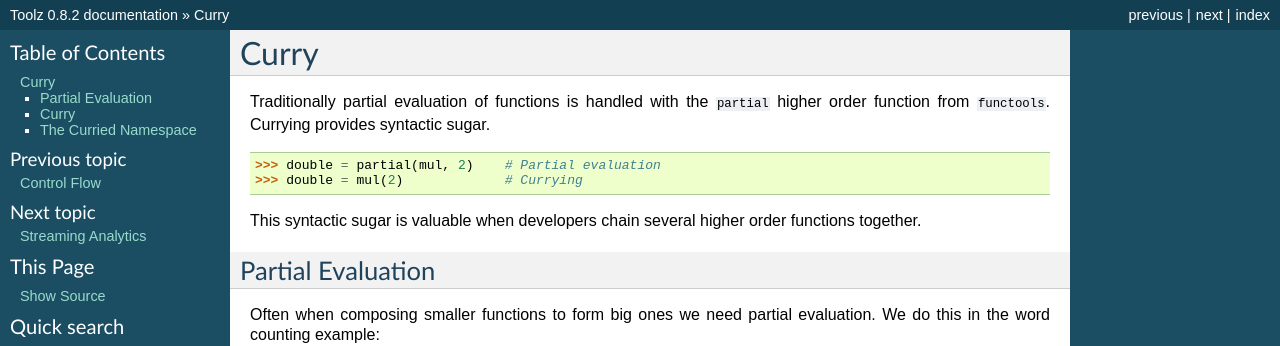
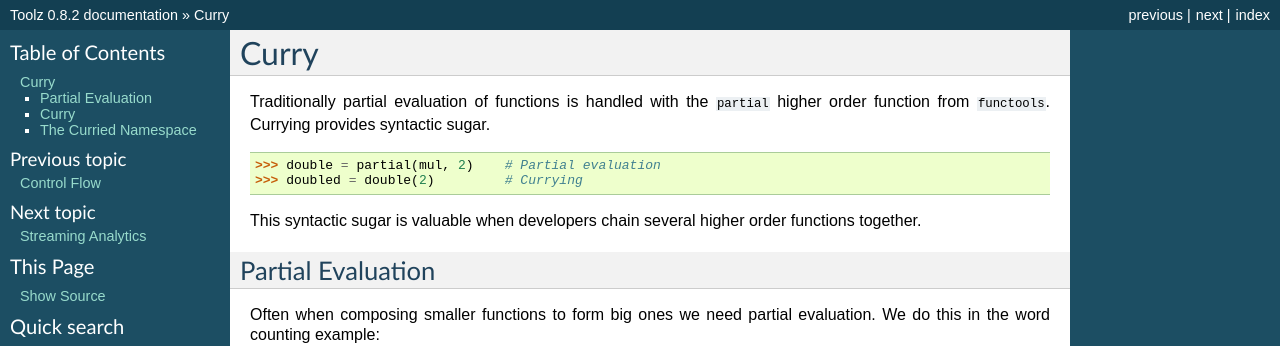
Before and after one commit to pytoolz/toolz, a Sphinx documentation site: the page built from doc/source/curry.rst, in a window 1280 px wide. Shown: the top 346 px of the page. Built offline with Sphinx 7.4.7, drawn with Linux system fonts in a browser that asks for light colours; the version number is read from the project's files by our own code.

Commit message:
Update curry.rst
Fix typo

```diff
--- a/doc/source/curry.rst
+++ b/doc/source/curry.rst
@@ -8,7 +8,7 @@ higher order function from ``functools``.  Currying provides syntactic sugar.
 .. code::
 
     >>> double = partial(mul, 2)    # Partial evaluation
-    >>> double = mul(2)             # Currying
+    >>> doubled = double(2)         # Currying
 
 This syntactic sugar is valuable when developers chain several higher order
 functions together.
```
